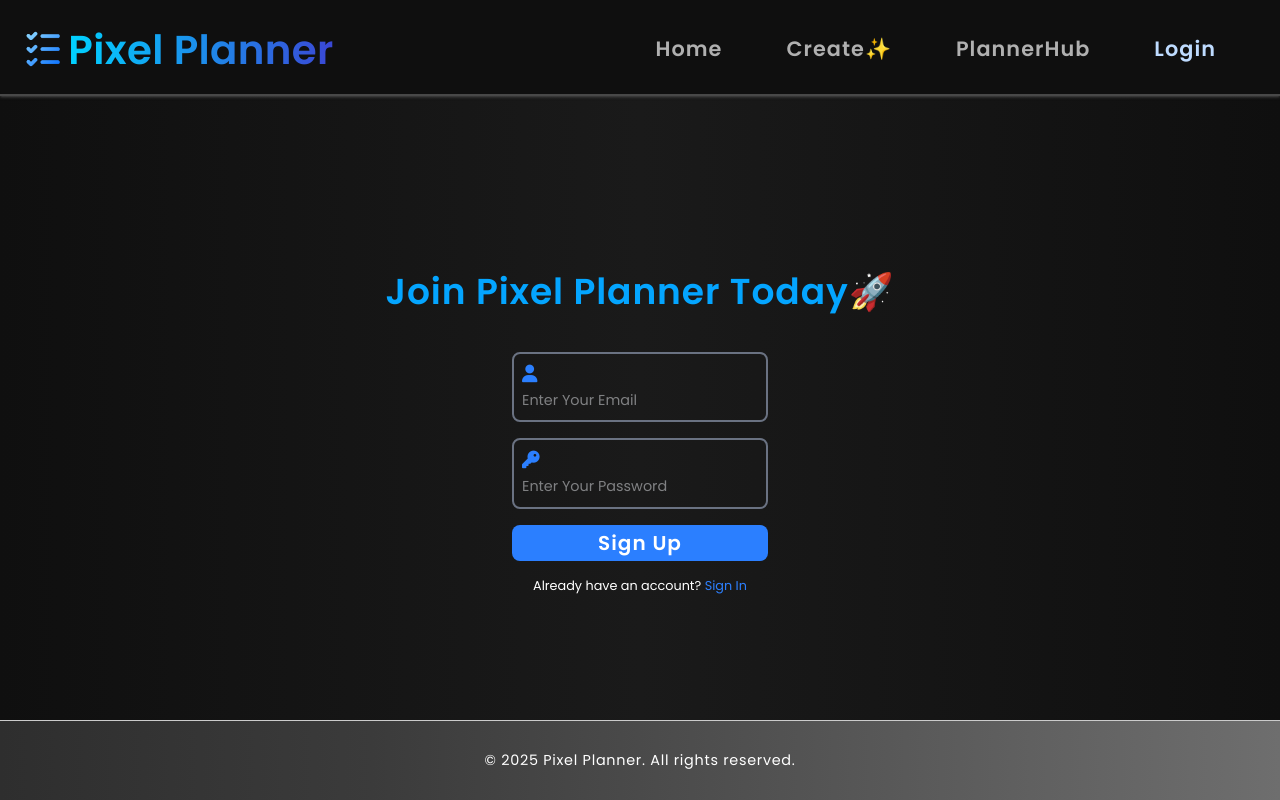
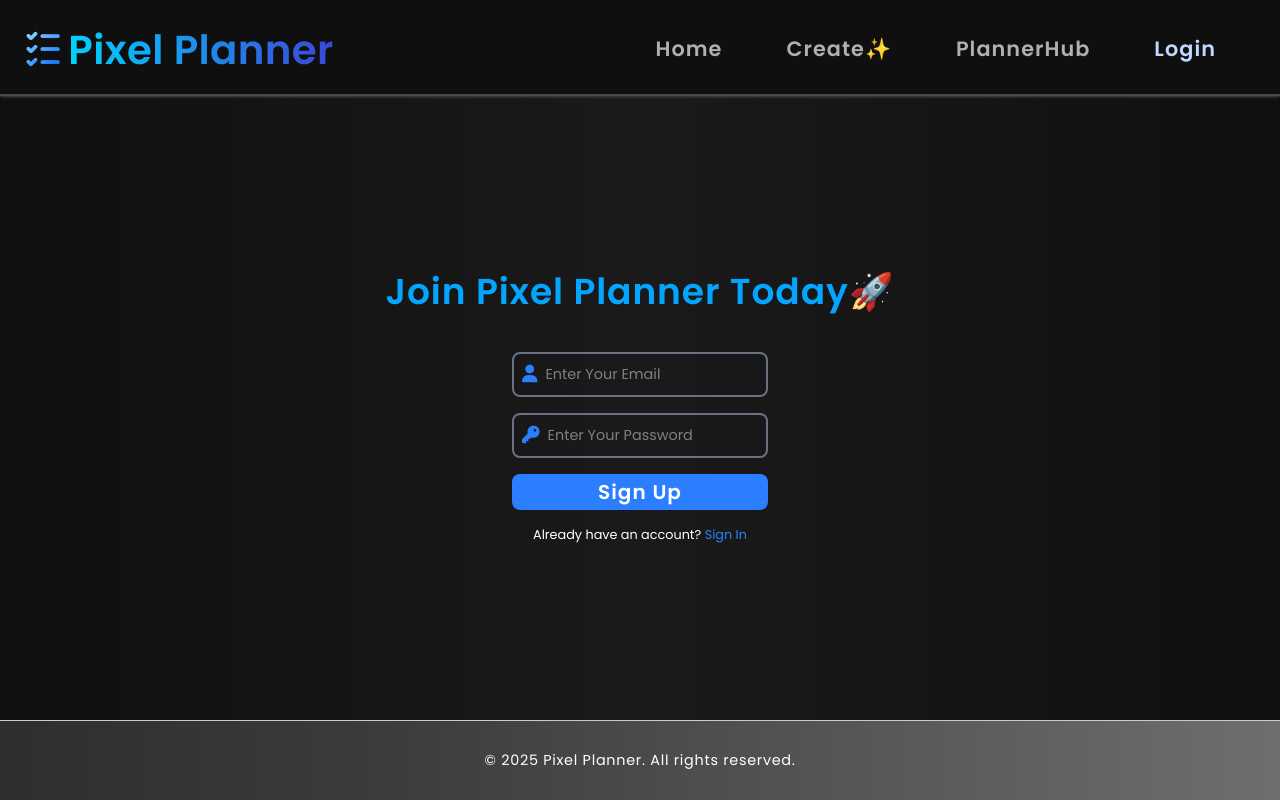
Before and after one commit to WizardCarp85/ToDoApp_React, a Next.js app: page /auth/sign-up in a window 1280 px wide. Built offline with nearby package versions, Linux system fonts and the light colour scheme; no server answers.

Commit message:
implemented logout and some changes

```diff
--- a/src/app/auth/sign-in/page.js
+++ b/src/app/auth/sign-in/page.js
@@ -31,7 +31,7 @@ const Signin = () => {
         Welcome Back👋
       </h1>
       <form className="flex flex-col gap-4 w-[60%] md:w-[20%] text-blue-500">
-        <div className="text-sm md:text-[1.1rem] border-2 border-gray-500 p-2 rounded-lg w-full">
+        <div className="flex flex-row text-sm md:text-[1.1rem] border-2 border-gray-500 p-2 rounded-lg w-full">
           <span>
             <i className="fa-solid fa-user pr-2"></i>
           </span>
@@ -40,11 +40,11 @@ const Signin = () => {
             placeholder="Enter Your Email"
             value = {email}
             required
-            className="md:text-[0.9rem] focus:outline-none focus:ring-0 text-gray-200"
+            className="md:text-[0.9rem] focus:outline-none focus:ring-0 text-gray-200 w-full"
             onChange={(e) => setEmail(e.target.value)}
           />
         </div>
-        <div className="text-sm md:text-[1.1rem] border-2 border-gray-500 p-2 rounded-lg w-full">
+        <div className="flex flex-row text-sm md:text-[1.1rem] border-2 border-gray-500 p-2 rounded-lg w-full">
           <span>
             <i className="fa-solid fa-key pr-2"></i>
           </span>
@@ -53,7 +53,7 @@ const Signin = () => {
             placeholder="Enter Your Password"
             value = {password}
             required
-            className="md:text-[0.9rem] focus:outline-none focus:ring-0 text-gray-200"
+            className="md:text-[0.9rem] focus:outline-none focus:ring-0 text-gray-200 w-full"
             onChange={(e)=> setPassword(e.target.value)}
           />
         </div>
--- a/src/app/auth/sign-up/page.js
+++ b/src/app/auth/sign-up/page.js
@@ -1,12 +1,13 @@
 "use client";
 import Link from "next/link";
-import React, { useState } from "react";
+import React, { use, useState } from "react";
 import {useCreateUserWithEmailAndPassword} from "react-firebase-hooks/auth"
 import {auth} from "@/app/firebase/config"
 
 const Signup = () => {
   const [email, setEmail] = useState("");
   const [password, setPassword] = useState("");
+
 
   const[createUserWithEmailAndPassword] = useCreateUserWithEmailAndPassword(auth);
 
@@ -28,7 +29,7 @@ const Signup = () => {
         Join Pixel Planner Today🚀
       </h1>
       <form className="flex flex-col gap-4 w-[60%] md:w-[20%] text-blue-500">
-        <div className="text-sm md:text-[1.1rem] border-2 border-gray-500 p-2 rounded-lg w-full">
+        <div className="flex flex-row text-sm md:text-[1.1rem] border-2 border-gray-500 p-2 rounded-lg w-full">
           <span>
             <i className="fa-solid fa-user pr-2"></i>
           </span>
@@ -38,10 +39,10 @@ const Signup = () => {
             value={email}
             required
             onChange={(e) => setEmail(e.target.value)}
-            className="md:text-[0.9rem] focus:outline-none focus:ring-0 text-gray-200"
+            className="md:text-[0.9rem] focus:outline-none focus:ring-0 text-gray-200 w-full"
           />
         </div>
-        <div className="text-sm md:text-[1.1rem] border-2 border-gray-500 p-2 rounded-lg w-full">
+        <div className="flex flex-row text-sm md:text-[1.1rem] border-2 border-gray-500 p-2 rounded-lg w-full">
           <span>
             <i className="fa-solid fa-key pr-2"></i>
           </span>
@@ -51,7 +52,7 @@ const Signup = () => {
             value={password}
             required
             onChange={(e) => setPassword(e.target.value)}
-            className="md:text-[0.9rem] focus:outline-none focus:ring-0 text-gray-200"
+            className="md:text-[0.9rem] focus:outline-none focus:ring-0 text-gray-200 w-full"
           />
         </div>
         <button
--- a/src/app/home/page.js
+++ b/src/app/home/page.js
@@ -4,8 +4,12 @@ import React from "react";
 import AOS from "aos";
 import "aos/dist/aos.css";
 import { useEffect } from "react";
+import { useAuthState } from "react-firebase-hooks/auth";
+import { auth } from "@/app/firebase/config";
 
 const Home = () => {
+  const [user] = useAuthState(auth);
+
   useEffect(() => {
     AOS.init({ duration: 900, once: false });
   }, []);
@@ -59,7 +63,7 @@ const Home = () => {
   data-aos="zoom-in-up"
 >
   <h1>
-    <Link href="/create">Start Conquering Chaos 🚀</Link>
+    {user ? (<Link href="/create">Start Conquering Chaos 🚀</Link>):(<Link href="/auth/sign-up">Start Conquering Chaos 🚀</Link>)}
   </h1>
 </div>
 
--- a/src/components/Navbar/Navbar.js
+++ b/src/components/Navbar/Navbar.js
@@ -2,9 +2,14 @@
 import Image from "next/image";
 import Link from "next/link";
 import React, { useState } from "react";
+import { useAuthState } from "react-firebase-hooks/auth";
+import { auth } from "@/app/firebase/config";
+import { useRouter } from "next/navigation";
 
 const Navbar = () => {
   const [menuOpen, setMenuOpen] = useState(false);
+  const [user] = useAuthState(auth);
+  const router = useRouter();
   return (
     <div className="flex flex-row justify-around tracking-wide">
       {/* Logo */}
@@ -21,7 +26,9 @@ const Navbar = () => {
             height={30}
             className="md:h-10 md:w-10"
           />
-          <span className="logo-text text-[2em] md:text-[2.8rem] pt-1">Pixel Planner</span>
+          <span className="logo-text text-[2em] md:text-[2.8rem] pt-1">
+            Pixel Planner
+          </span>
         </Link>
         {/* desktop navbar */}
         <div className="hidden md:flex md:gap-16 text-[1.3rem] text-[#b0b0b0] font-semibold md:pr-16 tracking-wider">
@@ -43,12 +50,21 @@ const Navbar = () => {
           >
             PlannerHub
           </Link>
+          {user ? (
+            <button
+              className="hover:scale-[1.15] transition-transform duration-[400ms] ease-in-out hover:text-blue-500 text-blue-200 cursor-pointer"
+              onClick={() => {auth.signOut(); router.push('/auth/sign-in')}}
+            >
+              Logout
+            </button>
+          ) : (
             <Link
               href="/auth/sign-up"
-            className="hover:scale-[1.15] transition-transform duration-[400ms] ease-in-out hover:text-blue-500 text-blue-200"
+              className="hover:scale-[1.15] transition-transform duration-[400ms] ease-in-out hover:text-blue-500 text-blue-200 cursor-pointer"
             >
               Login
             </Link>
+          )}
         </div>
         {/* mobile navbar */}
         <button
@@ -82,9 +98,15 @@ const Navbar = () => {
               </Link>
             </li>
             <li className="text-blue-300">
+              {user ? (
+                <button onClick={() => {setMenuOpen(false); auth.signOut(); router.push('/auth/sign-in')}}>
+                  <i className="fa-solid fa-user mr-3"></i>Logout
+                </button>
+              ) : (
                 <Link href="/auth/sign-up" onClick={() => setMenuOpen(false)}>
                   <i className="fa-solid fa-user mr-3"></i>Login
                 </Link>
+              )}
             </li>
           </ul>
         </div>
```
Lines whose indentation alone changed are shown as unchanged.
